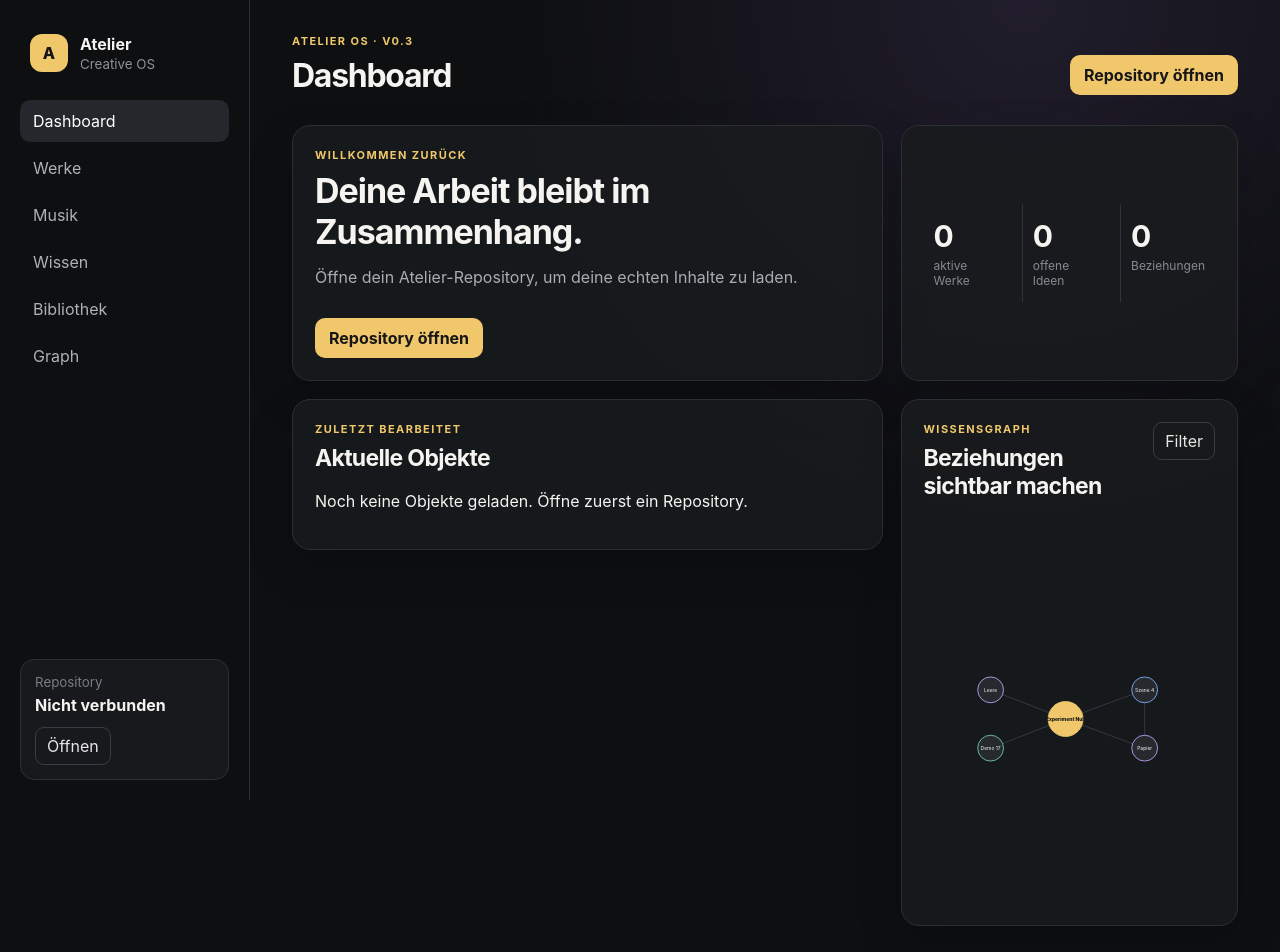
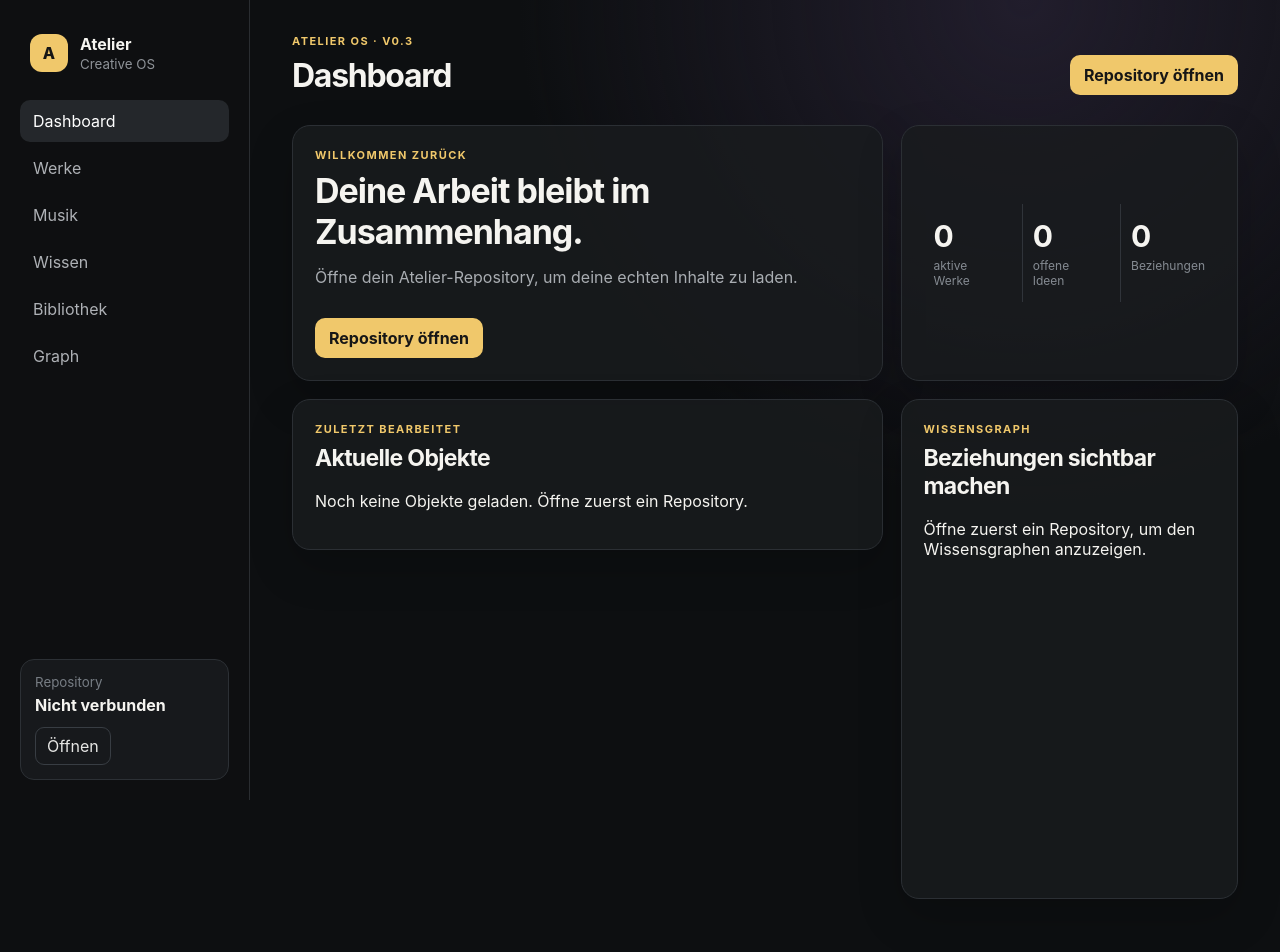
Before and after one commit to HR-Belgrad/atelier-os, a React (Vite) app in the folder app/: page / in a window 1280 px wide. Shown: the top 952 px of the page. Built offline with nearby package versions, Linux system fonts and the light colour scheme.

Commit message:
feat(graph): render repository objects

```diff
--- a/app/src/components/GraphView.tsx
+++ b/app/src/components/GraphView.tsx
@@ -1,11 +1,56 @@
-import type { BaseObject } from "../engine/models/BaseObject";
-import { graphEdges, graphNodes } from '../data/mock';
+import { useMemo } from 'react';
+
+import { GraphBuilder } from '../engine/graph/GraphBuilder';
+import type { BaseObject } from '../engine/models/BaseObject';
 
 interface GraphViewProps {
   objects: BaseObject[];
 }
+
 export function GraphView({ objects }: GraphViewProps) {
-  const byId = new Map(graphNodes.map((node) => [node.id, node]));
+  const graph = useMemo(
+    () => new GraphBuilder().build(objects),
+    [objects],
+  );
+
+  const positionedNodes = useMemo(
+    () =>
+      graph.nodes.map((node, index) => {
+        const columns = 4;
+        const column = index % columns;
+        const row = Math.floor(index / columns);
+
+        return {
+          ...node,
+          x: 100 + column * 170,
+          y: 80 + row * 120,
+        };
+      }),
+    [graph.nodes],
+  );
+
+  const nodeById = useMemo(
+    () => new Map(positionedNodes.map((node) => [node.id, node])),
+    [positionedNodes],
+  );
+
+  if (objects.length === 0) {
+    return (
+      <section className="panel graph-panel">
+        <div className="panel-heading">
+          <div>
+            <p className="eyebrow">Wissensgraph</p>
+            <h2>Beziehungen sichtbar machen</h2>
+          </div>
+        </div>
+
+        <p>
+          Öffne zuerst ein Repository, um den Wissensgraphen anzuzeigen.
+        </p>
+      </section>
+    );
+  }
+
   return (
     <section className="panel graph-panel">
       <div className="panel-heading">
@@ -13,18 +58,48 @@ export function GraphView({ objects }: GraphViewProps) {
           <p className="eyebrow">Wissensgraph</p>
           <h2>Beziehungen sichtbar machen</h2>
         </div>
-        <button className="ghost-button">Filter</button>
+
+        <span>
+          {graph.nodes.length} Objekte · {graph.edges.length} Beziehungen
+        </span>
       </div>
-      <svg className="graph" viewBox="0 0 700 360" role="img" aria-label="Atelier Wissensgraph">
-        {graphEdges.map(([sourceId, targetId]) => {
-          const source = byId.get(sourceId)!;
-          const target = byId.get(targetId)!;
-          return <line key={`${sourceId}-${targetId}`} x1={source.x} y1={source.y} x2={target.x} y2={target.y} />;
+
+      <svg
+        className="graph"
+        viewBox="0 0 700 360"
+        role="img"
+        aria-label="Atelier Wissensgraph"
+      >
+        {graph.edges.map((edge) => {
+          const source = nodeById.get(edge.source);
+          const target = nodeById.get(edge.target);
+
+          if (!source || !target) {
+            return null;
+          }
+
+          return (
+            <line
+              key={edge.id}
+              x1={source.x}
+              y1={source.y}
+              x2={target.x}
+              y2={target.y}
+            />
+          );
         })}
-        {graphNodes.map((node) => (
-          <g key={node.id} className={`graph-node ${node.type}`} transform={`translate(${node.x} ${node.y})`}>
-            <circle r={node.id === 'work' ? 42 : 31} />
-            <text textAnchor="middle" dy="4">{node.label}</text>
+
+        {positionedNodes.map((node) => (
+          <g
+            key={node.id}
+            className={`graph-node ${node.type}`}
+            transform={`translate(${node.x} ${node.y})`}
+          >
+            <circle r={node.type === 'work' ? 42 : 31} />
+
+            <text textAnchor="middle" dy="4">
+              {node.label}
+            </text>
           </g>
         ))}
       </svg>
```
